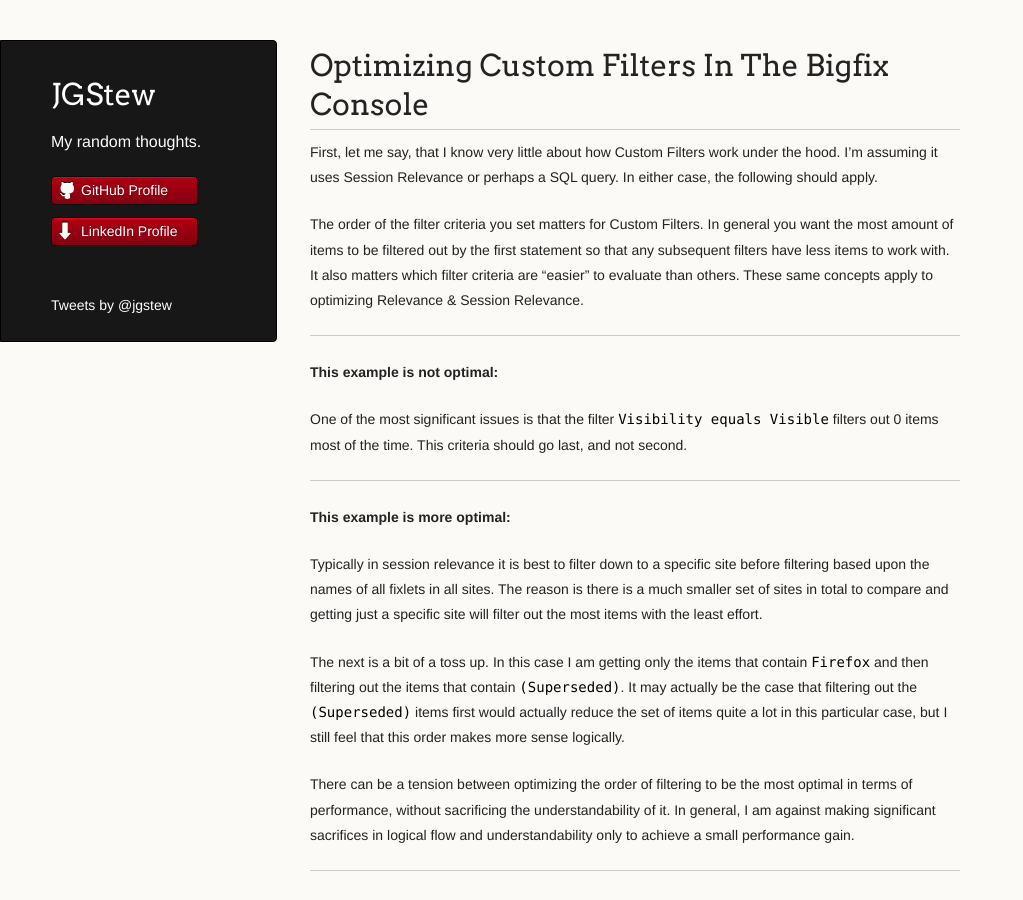
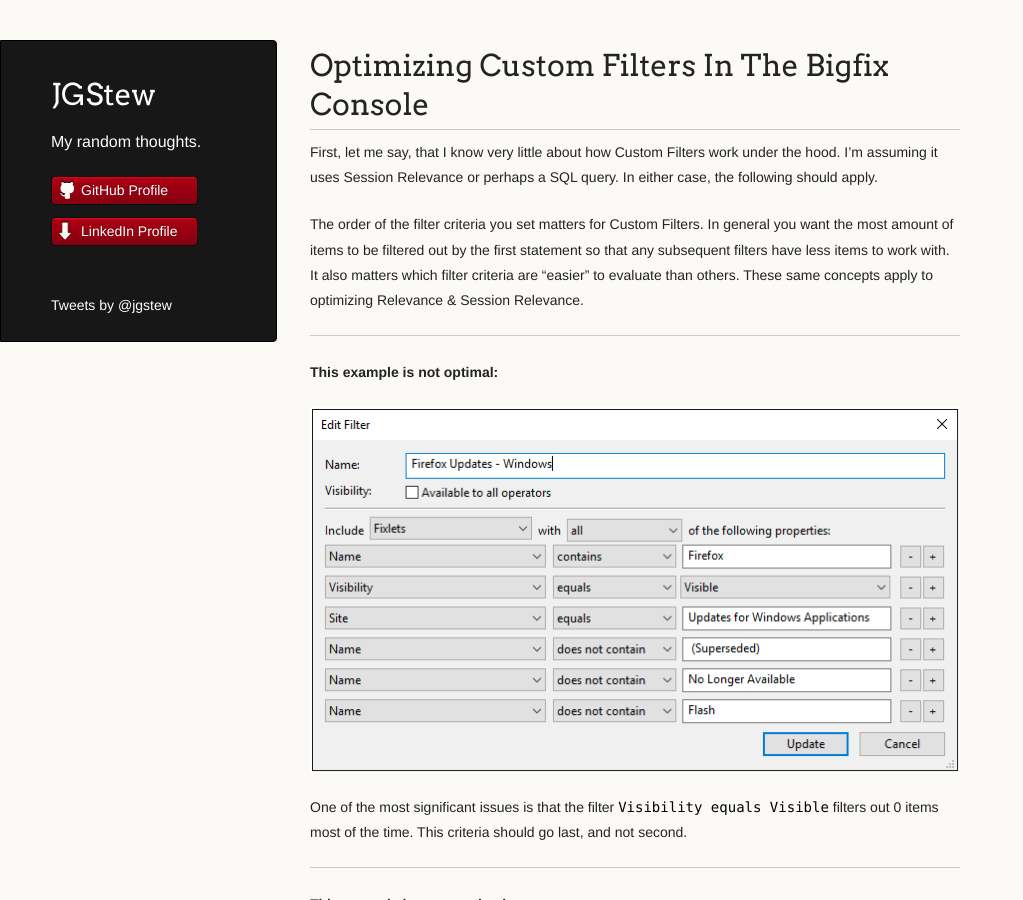
Before and after one commit to jgstew/jgstew.github.io, a Jekyll site: the page built from _posts/2016-11-15-Optimizing-Custom-Filters-in-the-BigFix-Console.md, in a window 1280 px wide and 900 px high. Shown: the whole window, without its empty margins (0-1023 px from the left). Built offline with Jekyll 4.4.1, drawn with Linux system fonts in a browser that asks for light colours; comment, search, counter and statistics services are not loaded.

Commit message:
Update 2016-11-15-Optimizing-Custom-Filters-in-the-BigFix-Console.md

```diff
--- a/_posts/2016-11-15-Optimizing-Custom-Filters-in-the-BigFix-Console.md
+++ b/_posts/2016-11-15-Optimizing-Custom-Filters-in-the-BigFix-Console.md
@@ -6,6 +6,7 @@ The order of the filter criteria you set matters for Custom Filters. In general
 
 **This example is not optimal:**
 
+![Unoptimized Console Filter](http://jgstew.github.io/images/BFilterOptimizing/ConsoleFilter.PNG)
 
 One of the most significant issues is that the filter `Visibility equals Visible` filters out 0 items most of the time. This criteria should go last, and not second.
 
@@ -13,6 +14,7 @@ One of the most significant issues is that the filter `Visibility equals Visible
 
 **This example is more optimal:**
 
+![Optimized Console Filter](http://jgstew.github.io/images/BFilterOptimizing/OptimizedConsoleFilter.PNG)
 
 Typically in session relevance it is best to filter down to a specific site before filtering based upon the names of all fixlets in all sites. The reason is there is a much smaller set of sites in total to compare and getting just a specific site will filter out the most items with the least effort.
 
```
